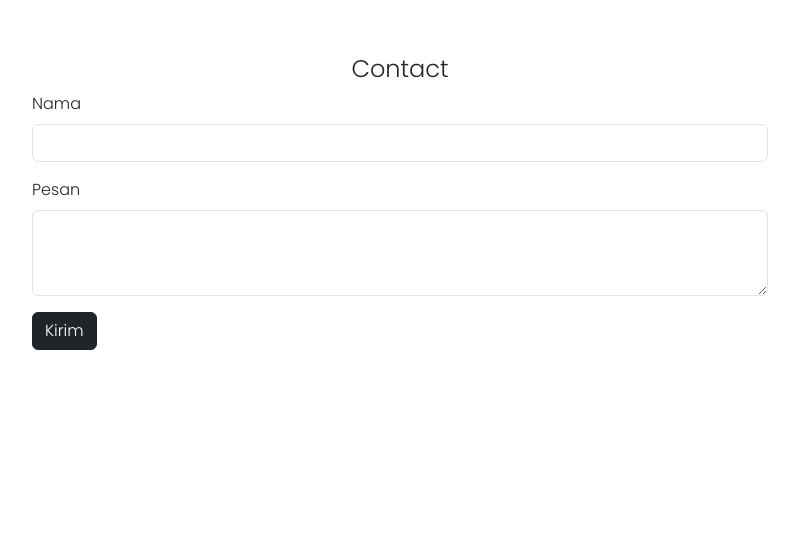
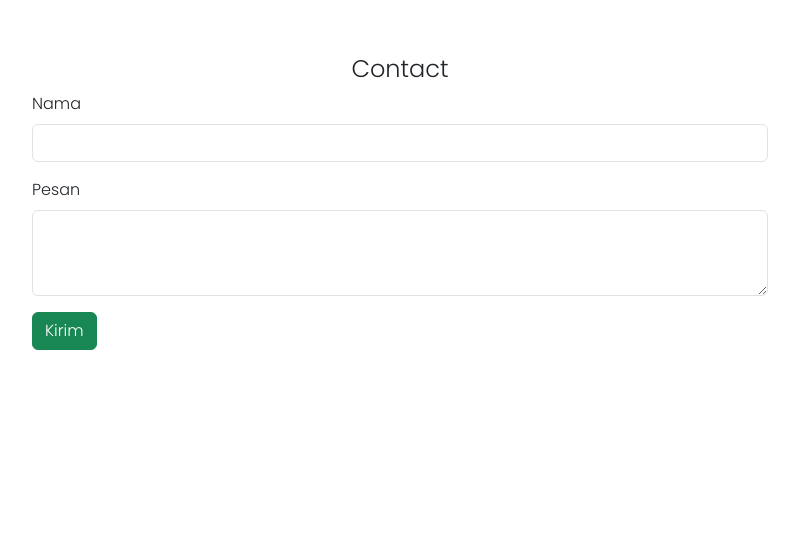
Before and after one commit to bung4-as/github.io, a plain HTML site: page index.html in a window 1280 px wide. Shown: the part 2130-2675 px from the top of the page, without its empty margins (240-1039 px from the left). Drawn offline with nearby package versions, Linux system fonts and the light colour scheme.

Commit message:
mengubah button menjadi hijau

```diff
--- a/index.html
+++ b/index.html
@@ -164,7 +164,7 @@
                         <label for="exampleFormControlTextarea1" class="form-label">Pesan</label>
                         <textarea class="form-control" id="exampleFormControlTextarea1" rows="3" name="message"></textarea>
                     </div>
-                    <input class="btn btn-dark" type="submit" value="Kirim">
+                    <input class="btn btn-success" type="submit" value="Kirim">
                 </div>
             </div>
         </form>
```
